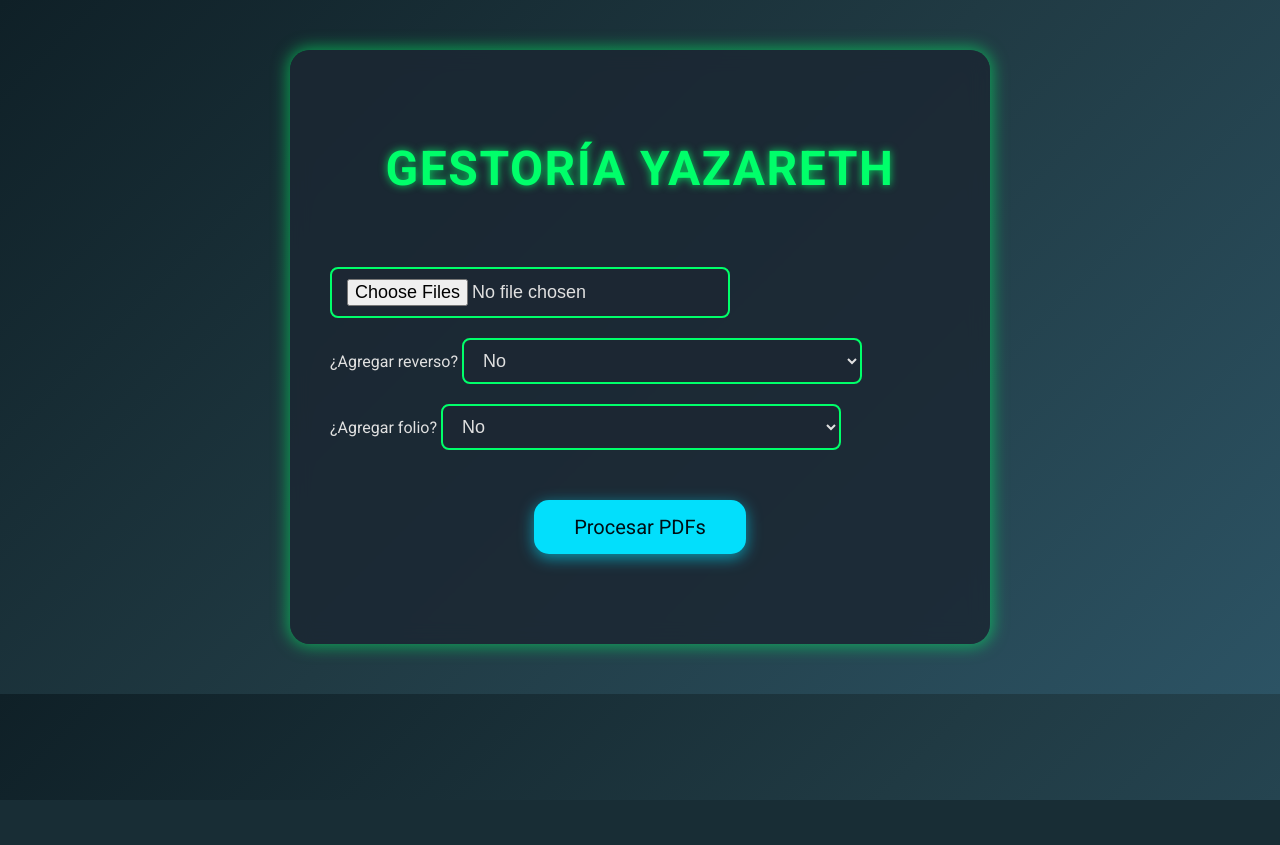
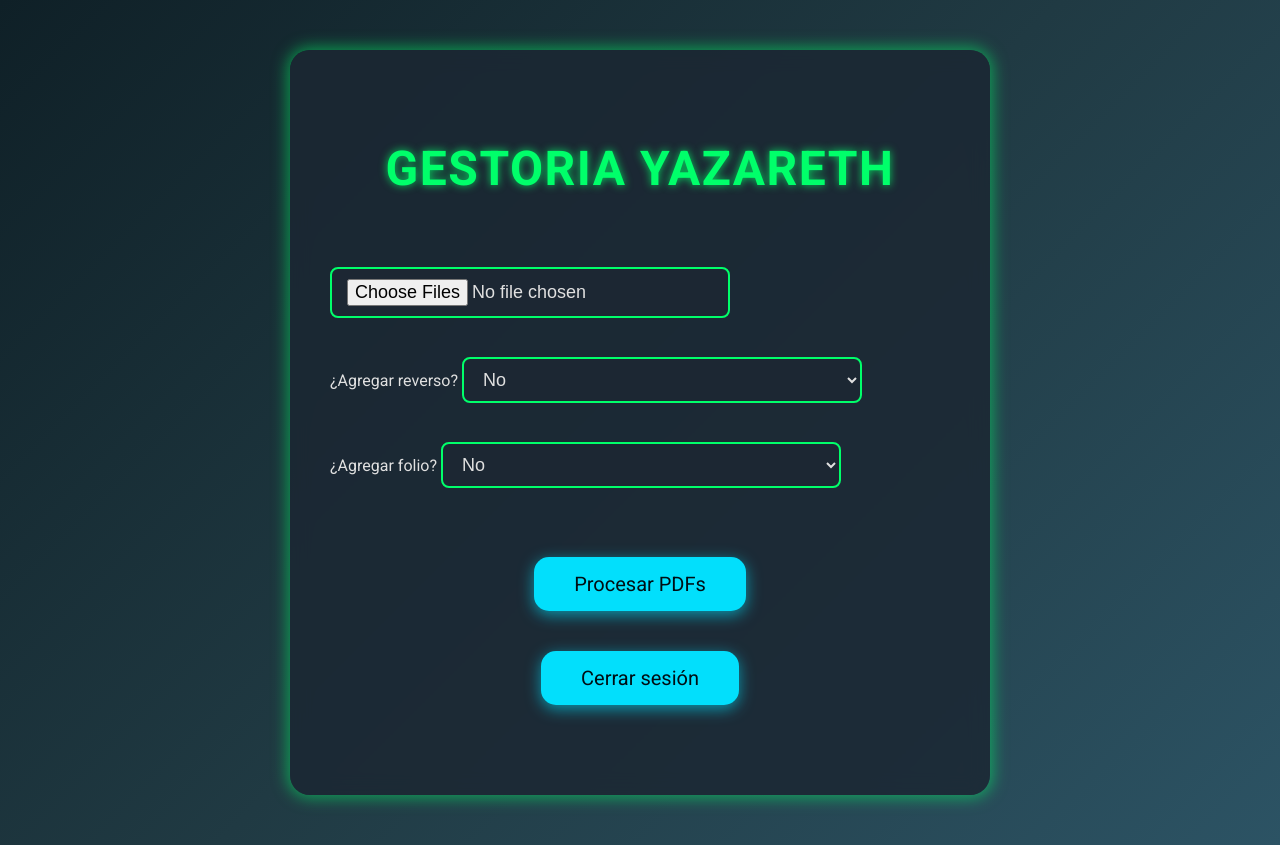
Before and after one commit to Guztorr/SISTEMA-GESTORIA, a Flask app: page / in a window 1280 px wide. Before the commit the page ends 800 px from the top, so only its background shows below. Run offline with Flask 3, Linux system fonts and the light colour scheme; the visitor is signed in with stand-in values (Sample User, id 1).

Commit message:
Update index.html

```diff
--- a/templates/index.html
+++ b/templates/index.html
@@ -1,4 +1,3 @@
-<!-- templates/index.html -->
 <!DOCTYPE html>
 <html lang="es">
 <head>
@@ -6,27 +5,27 @@
     <meta name="viewport" content="width=device-width, initial-scale=1" />
     <title>SISTEMA YAZARETH</title>
     <link rel="stylesheet" href="{{ url_for('static', filename='style.css') }}">
-    <link rel="icon" href="{{ url_for('static', filename='favicon.ico') }}" type="image/x-icon">
+    <link rel="icon" type="image/x-icon" href="{{ url_for('static', filename='favicon.ico') }}">
 </head>
 <body>
     <div class="contenedor-cuadro">
-        <h2 id="titulo">GESTORÍA YAZARETH</h2>
+        <h2 id="titulo">GESTORIA YAZARETH</h2>
         <form action="{{ url_for('merge_pdfs') }}" method="post" enctype="multipart/form-data">
-            <input type="file" name="original_pdfs" accept="application/pdf" multiple required><br>
-
+            <input type="file" name="original_pdfs" accept="application/pdf" multiple required><br><br>
             <label for="reverso">¿Agregar reverso?</label>
             <select name="reverso" id="reverso">
                 <option value="no">No</option>
                 <option value="si">Sí</option>
-            </select><br>
-
+            </select><br><br>
             <label for="folio">¿Agregar folio?</label>
             <select name="folio" id="folio">
                 <option value="no">No</option>
                 <option value="si">Sí</option>
-            </select><br>
-
+            </select><br><br>
             <button type="submit">Procesar PDFs</button>
+        </form>
+        <form action="{{ url_for('logout') }}" method="post" style="margin-top: 30px;">
+            <button type="submit" class="btn-logout">Cerrar sesión</button>
         </form>
     </div>
 </body>
```
